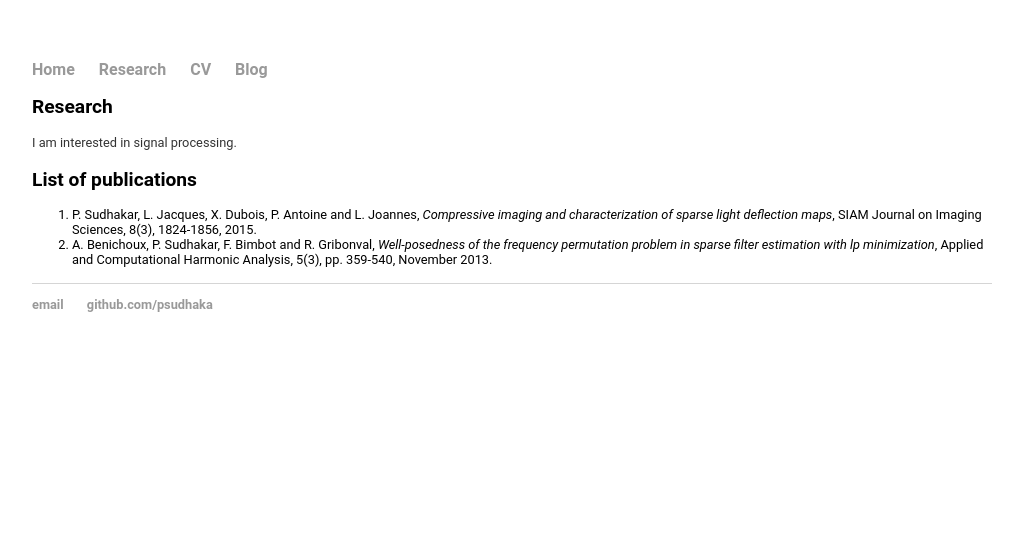
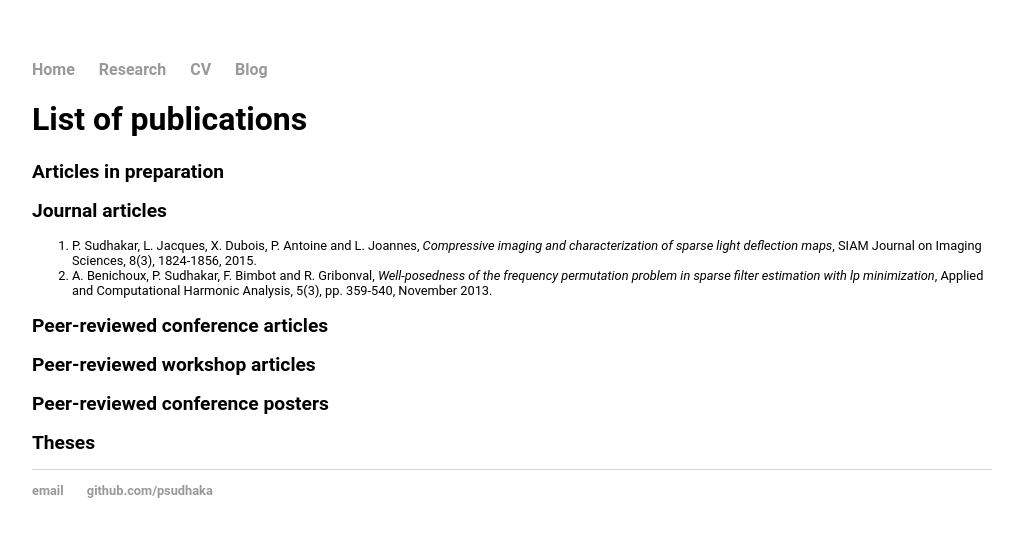
Before and after one commit to psudhaka/psudhaka.github.io, a Jekyll site: the page built from research.html, in a window 1280 px wide. Shown: the top 537 px of the page, without its empty margins (128-1142 px from the left). Built offline with Jekyll 4.4.1, drawn with Linux system fonts in a browser that asks for light colours.

Commit message:
Update research.html
Added new item types in publications

```diff
--- a/research.html
+++ b/research.html
@@ -3,9 +3,12 @@ layout: default
 title: Prasad Sudhakar
 ---
 <div class="blurb">
-  <h2>Research</h2>
-  <p>I am interested in signal processing. </p>
-	<h2>List of publications</h2>
+
+	<h1>List of publications</h1>
+
+	<h2>Articles in preparation</h2>
+
+	<h2>Journal articles</h2>
 	<ol class="a">
 
     <li>P. Sudhakar, L. Jacques, X. Dubois, P. Antoine and L. Joannes, <i> Compressive imaging and characterization of sparse light deflection maps</i>, SIAM Journal on Imaging Sciences, 8(3), 1824-1856, 2015.</li>
@@ -13,4 +16,11 @@ title: Prasad Sudhakar
 
 	</ol>
 
+	<h2>Peer-reviewed conference articles</h2>
+
+	<h2>Peer-reviewed workshop articles</h2>
+
+	<h2>Peer-reviewed conference posters</h2>
+
+	<h2>Theses</h2>
 </div><!-- /.blurb -->
```
